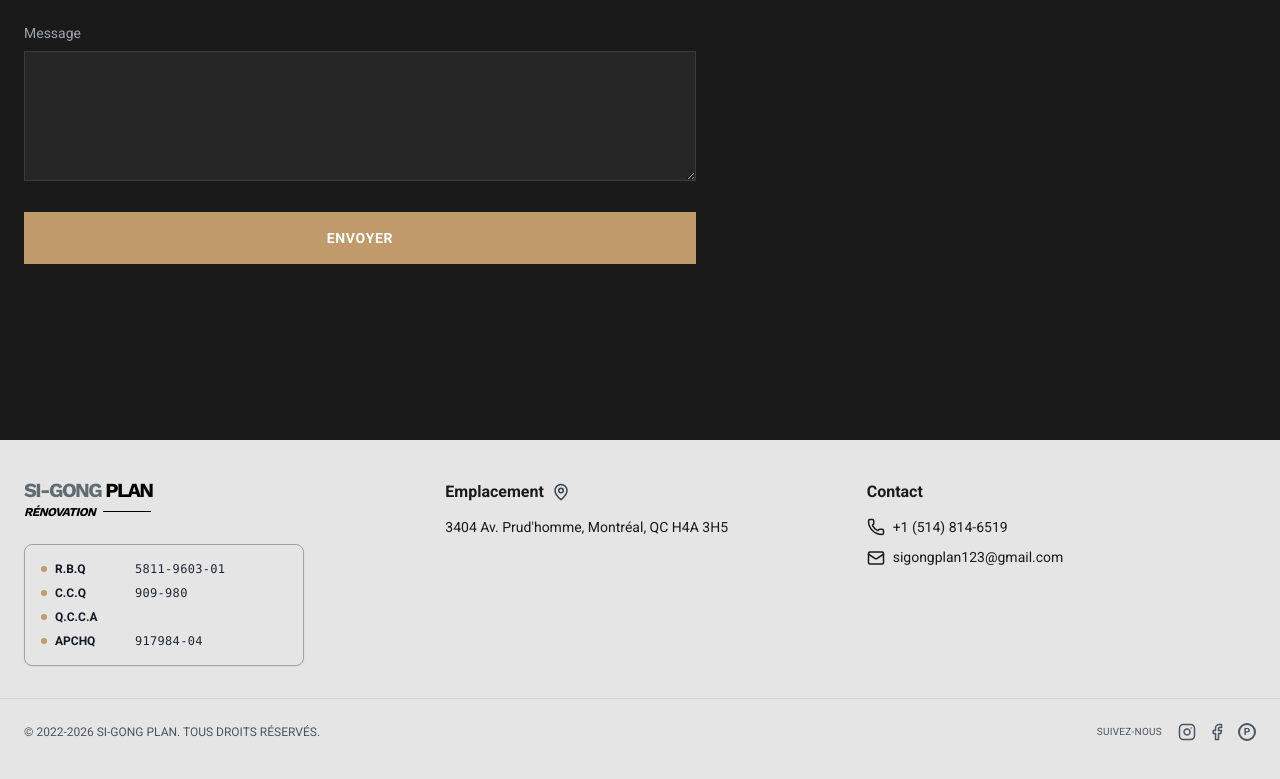
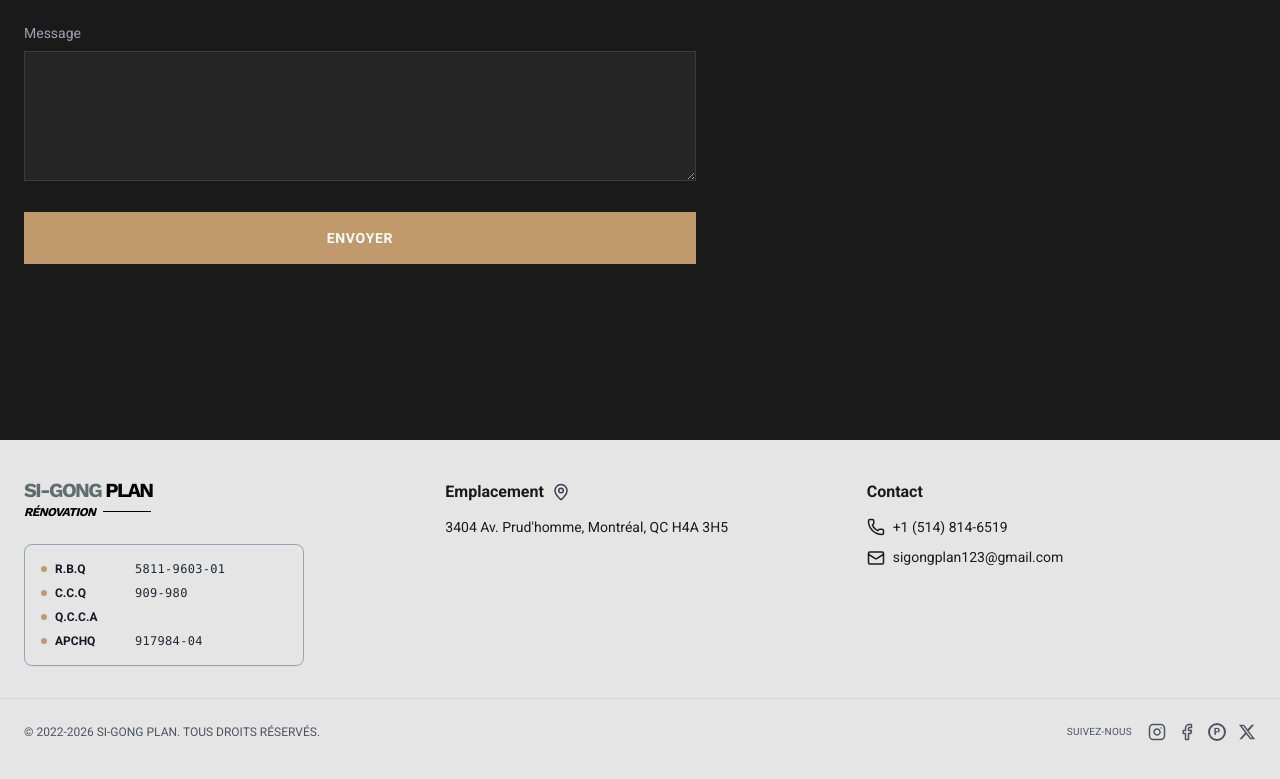
Before and after one commit to seungho2/sigong-plan, a React (Vite) app: page / in a window 1280 px wide. Shown: the part 3600-4379 px from the top of the page. Built offline with nearby package versions, Linux system fonts and the light colour scheme.

Commit message:
sns 엑스 추가

```diff
--- a/src/components/Footer.jsx
+++ b/src/components/Footer.jsx
@@ -1,6 +1,6 @@
 import React from 'react';
 import { useLanguage } from '../context/LanguageContext';
-import { Instagram, Mail, Facebook, MapPin, Phone } from 'lucide-react';
+import { Instagram, Mail, Facebook, MapPin, Phone, Twitter } from 'lucide-react';
 
 
 const Footer = () => {
@@ -113,6 +113,12 @@ const Footer = () => {
                         <a href="https://pinterest.com" target="_blank" rel="noopener noreferrer" className="hover:text-[var(--color-secondary)] transition-colors" aria-label="Pinterest">
                             <div className="w-[18px] h-[18px] rounded-full border-2 border-current flex items-center justify-center text-[10px] font-bold">P</div>
                         </a>
+                        <a href="https://x.com" target="_blank" rel="noopener noreferrer" className="hover:text-[var(--color-secondary)] transition-colors" aria-label="X (Twitter)">
+                            {/* X Logo */}
+                            <svg viewBox="0 0 24 24" aria-hidden="true" className="w-[18px] h-[18px] fill-current">
+                                <path d="M18.244 2.25h3.308l-7.227 8.26 8.502 11.24H16.17l-5.214-6.817L4.99 21.75H1.68l7.73-8.835L1.254 2.25H8.08l4.713 6.231zm-1.161 17.52h1.833L7.084 4.126H5.117z"></path>
+                            </svg>
+                        </a>
 
                     </div>
                 </div>
```
